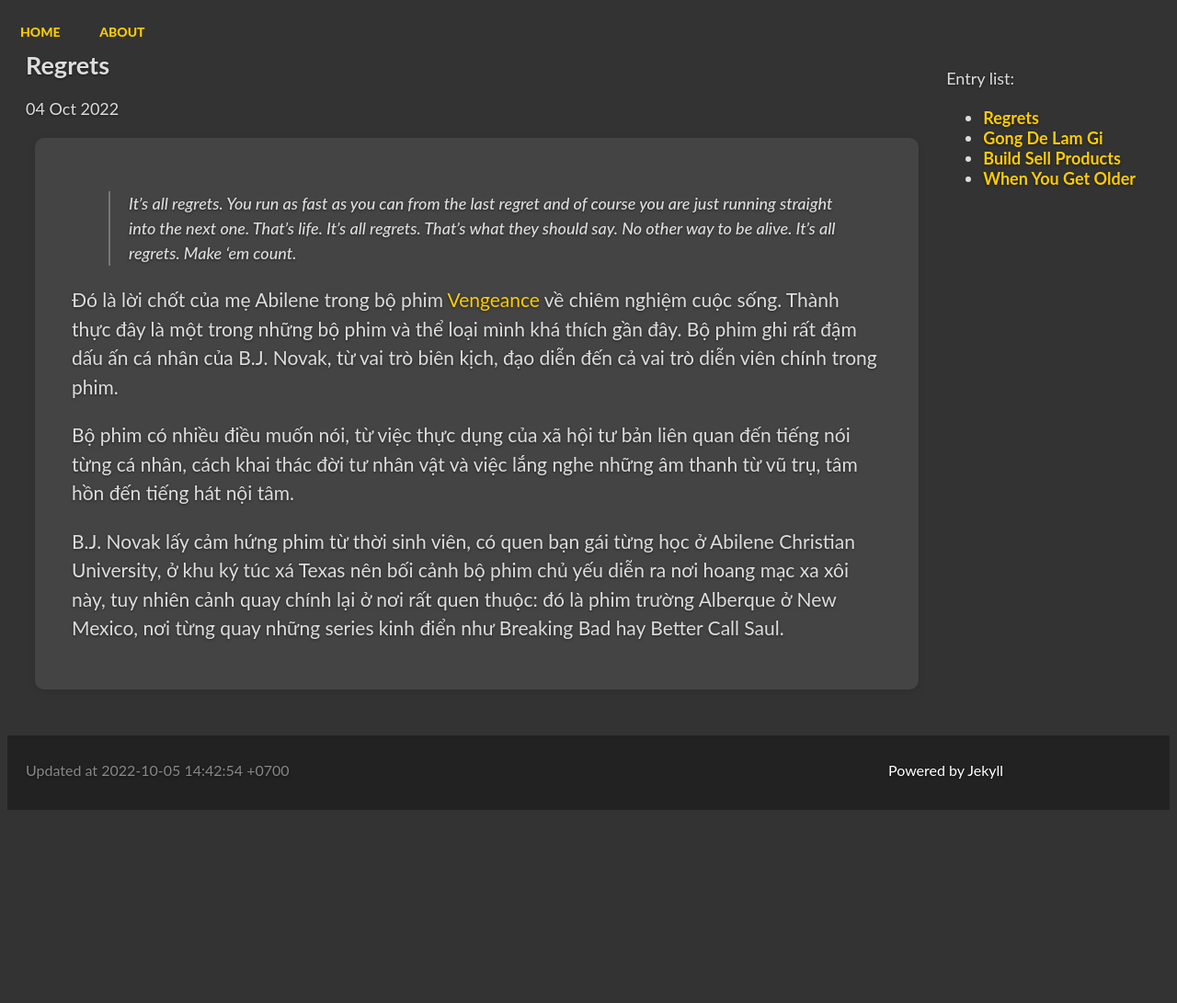
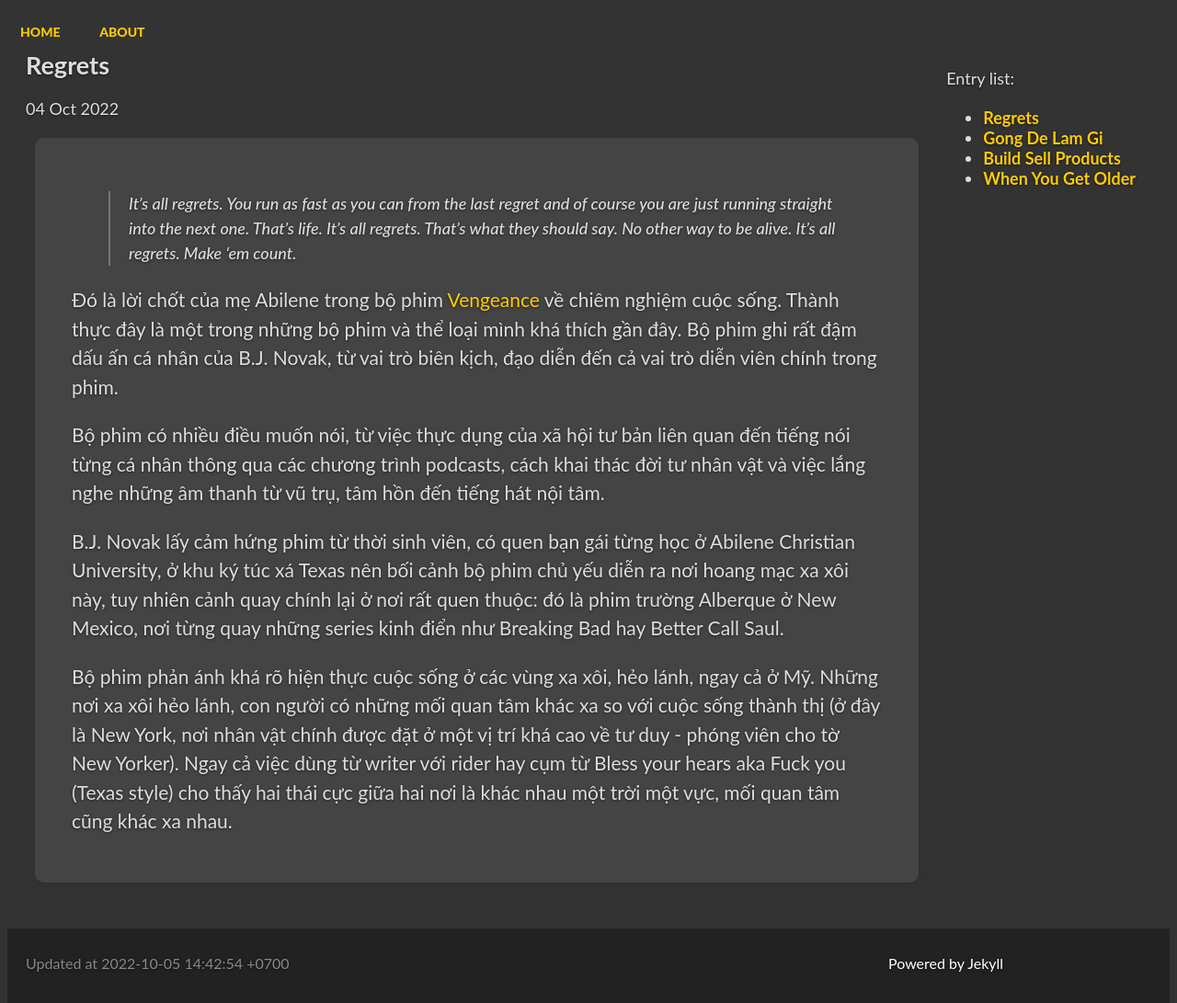
Before and after one commit to vdchuyen/chuyen-vn, a Jekyll site: the page built from _posts/2022-10-04-regrets.md, in a window 1280 px wide. Shown: the whole page at 92% size. Built offline with Jekyll 4.4.1, drawn with Linux system fonts in a browser that asks for light colours; our own code applies the rules of GitHub Pages for plain Markdown files; Markdown is read by kramdown in place of the engine named in the settings; before the commit the page ends 900 px from its top, so only the background shows below that.

Commit message:
Update 2022-10-04-regrets.md

```diff
--- a/_posts/2022-10-04-regrets.md
+++ b/_posts/2022-10-04-regrets.md
@@ -2,6 +2,8 @@
 
 Đó là lời chốt của mẹ Abilene trong bộ phim [Vengeance](https://www.imdb.com/title/tt11976532/) về chiêm nghiệm cuộc sống. Thành thực đây là một trong những bộ phim và thể loại mình khá thích gần đây. Bộ phim ghi rất đậm dấu ấn cá nhân của B.J. Novak, từ vai trò biên kịch, đạo diễn đến cả vai trò diễn viên chính trong phim.
 
-Bộ phim có nhiều điều muốn nói, từ việc thực dụng của xã hội tư bản liên quan đến tiếng nói từng cá nhân, cách khai thác đời tư nhân vật và việc lắng nghe những âm thanh từ vũ trụ, tâm hồn đến tiếng hát nội tâm.
+Bộ phim có nhiều điều muốn nói, từ việc thực dụng của xã hội tư bản liên quan đến tiếng nói từng cá nhân thông qua các chương trình podcasts, cách khai thác đời tư nhân vật và việc lắng nghe những âm thanh từ vũ trụ, tâm hồn đến tiếng hát nội tâm.
 
 B.J. Novak lấy cảm hứng phim từ thời sinh viên, có quen bạn gái từng học ở Abilene Christian University, ở khu ký túc xá Texas nên bối cảnh bộ phim chủ yếu diễn ra nơi hoang mạc xa xôi này, tuy nhiên cảnh quay chính lại ở nơi rất quen thuộc: đó là phim trường Alberque ở New Mexico, nơi từng quay những series kinh điển như Breaking Bad hay Better Call Saul.
+
+Bộ phim phản ánh khá rõ hiện thực cuộc sống ở các vùng xa xôi, hẻo lánh, ngay cả ở Mỹ. Những nơi xa xôi hẻo lánh, con người có những mối quan tâm khác xa so với cuộc sống thành thị (ở đây là New York, nơi nhân vật chính được đặt ở một vị trí khá cao về tư duy - phóng viên cho tờ New Yorker). Ngay cả việc dùng từ writer với rider hay cụm từ Bless your hears aka Fuck you (Texas style) cho thấy hai thái cực giữa hai nơi là khác nhau một trời một vực, mối quan tâm cũng khác xa nhau.
```
